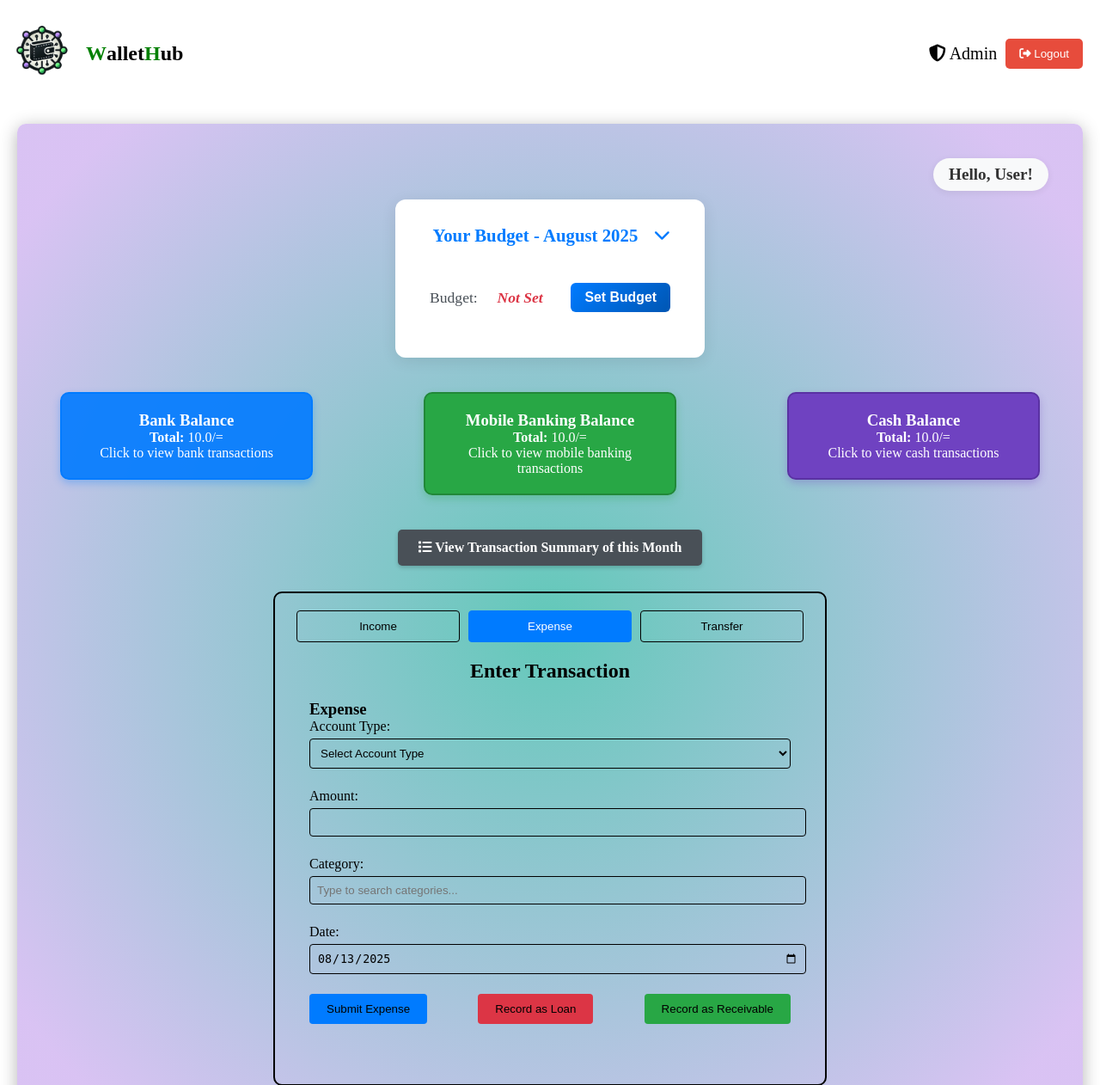
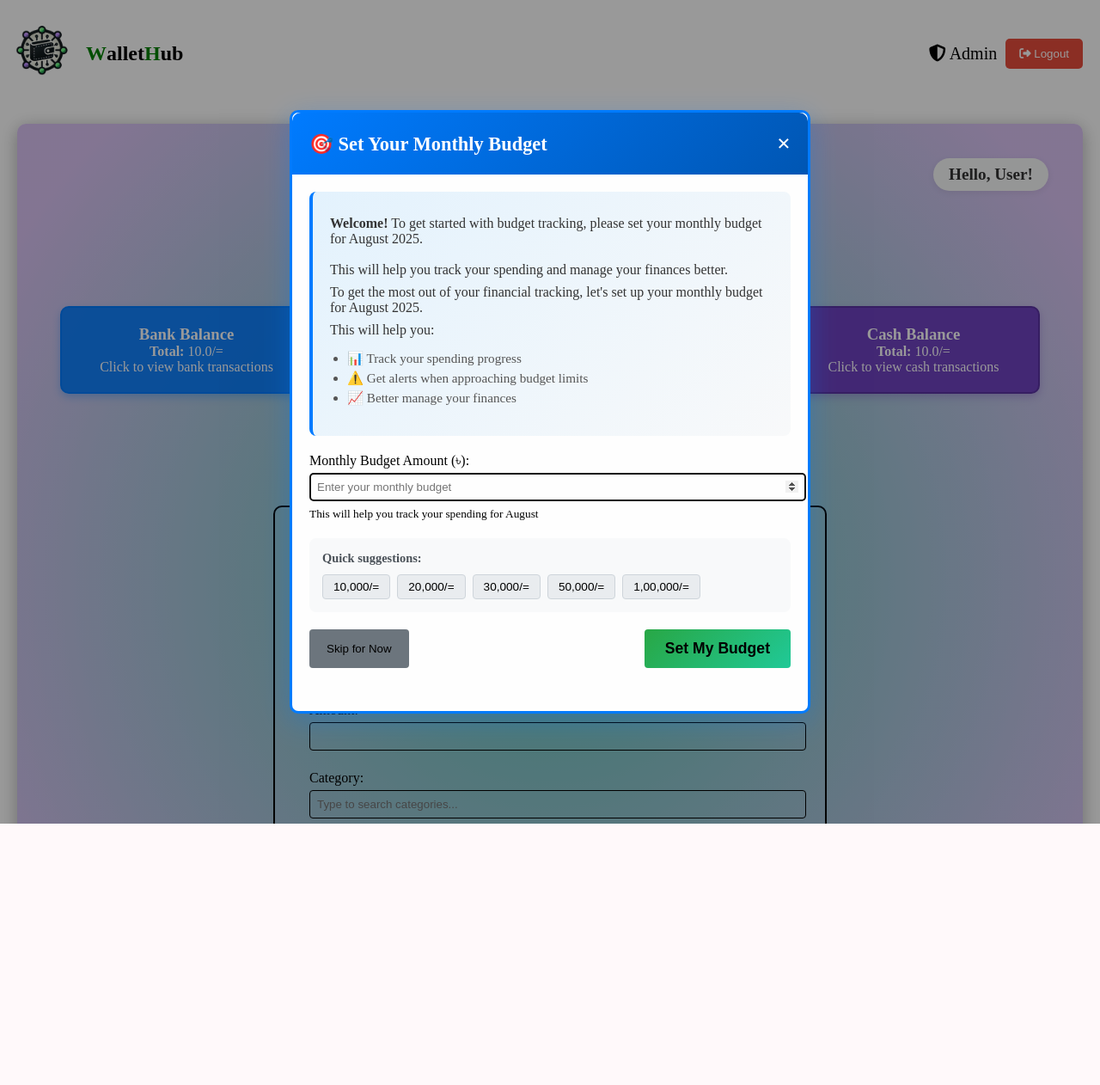
Before and after one commit to Ajlanalif/WalletHub, a Flask app: page /dashboard in a window 1280 px wide. Shown: the top 1262 px of the page at 86% size. After the commit the page ends 958 px from the top, so only its background shows below. Run offline with Flask 3, Linux system fonts and the light colour scheme; a user stored in the database is signed in; tables that the repository leaves empty hold one stand-in row (values such as "Sample post"); some libraries are stand-ins or nearby versions.

Commit message:
corrected the budget work

```diff
--- a/templates/dashboard.html
+++ b/templates/dashboard.html
@@ -547,21 +547,38 @@
         </div>
     </div>
 </div>
-<div id="budgetModal" class="modal">
+<div id="budgetModal" class="modal budget-required-modal">
     <div class="modal-content">
         <div class="modal-header">
-            <h3>Set Monthly Budget</h3>
+            {% if not budget %}
+            <h3>🎯 Set Your Monthly Budget</h3>
+            {% else %}
+            <h3>Update Monthly Budget</h3>
+            {% endif %}
             <span class="close-modal" onclick="closeBudgetModal()">&times;</span>
         </div>
         <div class="modal-body">
-            <p>Set your budget for {{ month_name }} {{ current_year }}</p>
+            {% if not budget %}
+            <div class="welcome-message">
+                <p><strong>Welcome to WalletHub!</strong></p>
+                <p>To get the most out of your financial tracking, let's set up your monthly budget for {{ month_name }} {{ current_year }}.</p>
+                <p>This will help you:</p>
+                <ul style="text-align: left; margin: 15px 0;">
+                    <li>📊 Track your spending progress</li>
+                    <li>⚠️ Get alerts when approaching budget limits</li>
+                    <li>📈 Better manage your finances</li>
+                </ul>
+            </div>
+            {% else %}
+            <p>Update your budget for {{ month_name }} {{ current_year }}</p>
+            {% endif %}
 
             <form id="budgetForm" method="POST" action="{{ url_for('set_budget') }}">
                 <input type="hidden" name="month" value="{{ current_month }}">
                 <input type="hidden" name="year" value="{{ current_year }}">
 
                 <div class="form-group">
-                    <label for="budget_amount">Budget Amount (৳):</label>
+                    <label for="budget_amount">Monthly Budget Amount (৳):</label>
                     <input type="number" id="budget_amount" name="amount" step="0.01" min="1" required
                            placeholder="Enter your monthly budget"
                            {% if budget %}value="{{ budget }}"{% endif %}>
@@ -575,14 +592,18 @@
                         <button type="button" onclick="setBudgetAmount(20000)">20,000/=</button>
                         <button type="button" onclick="setBudgetAmount(30000)">30,000/=</button>
                         <button type="button" onclick="setBudgetAmount(50000)">50,000/=</button>
+                        <button type="button" onclick="setBudgetAmount(100000)">1,00,000/=</button>
                     </div>
                 </div>
 
                 <div class="form-actions">
+                    {% if not budget %}
+                    <button type="button" onclick="skipBudget()" class="cancel-button">Skip for Now</button>
+                    <button type="submit" class="submit-button primary">Set My Budget</button>
+                    {% else %}
                     <button type="button" onclick="closeBudgetModal()" class="cancel-button">Cancel</button>
-                    <button type="submit" class="submit-button">
-                        {% if budget %}Update Budget{% else %}Set Budget{% endif %}
-                    </button>
+                    <button type="submit" class="submit-button">Update Budget</button>
+                    {% endif %}
                 </div>
             </form>
         </div>
@@ -907,6 +928,15 @@
 }
 
 .budget-summary {
+        max-height: 0;
+    overflow: hidden;
+    opacity: 0;
+    transition: max-height 0.4s ease-out, opacity 0.4s ease-out, padding 0.4s ease-out;
+    padding: 0 20px;
+}
+.budget-summary.expanded {
+    max-height: 100px;
+    opacity: 1;
     padding: 10px 20px;
 }
 
@@ -1081,6 +1111,56 @@
             opacity: 1;
             transform: translateY(0);
         }
+    }
+    /* Enhanced Budget Modal for First Time Users */
+.budget-required-modal .modal-content {
+    border: 3px solid #007bff;
+    box-shadow: 0 8px 32px rgba(0,123,255,0.3);
+}
+
+.budget-required-modal .modal-header {
+    background: linear-gradient(135deg, #007bff, #0056b3);
+    padding: 20px;
+}
+
+.budget-required-modal .modal-header h3 {
+    font-size: 1.4em;
+    margin: 0;
+}
+
+.welcome-message {
+    background: linear-gradient(135deg, #e3f2fd, #f8f9fa);
+    padding: 20px;
+    border-radius: 8px;
+    margin-bottom: 20px;
+    border-left: 4px solid #007bff;
+}
+
+.welcome-message p {
+    margin: 8px 0;
+    color: #333;
+}
+
+.welcome-message ul {
+    color: #555;
+    padding-left: 20px;
+}
+
+.welcome-message ul li {
+    margin: 5px 0;
+    font-size: 0.95em;
+}
+
+.submit-button.primary {
+    background: linear-gradient(135deg, #28a745, #20c997);
+    font-weight: 700;
+    padding: 12px 24px;
+    font-size: 1.1em;
+}
+
+.submit-button.primary:hover {
+    background: linear-gradient(135deg, #218838, #1ea080);
+    transform: translateY(-1px);
 }
 
     .modal-header {
@@ -1820,6 +1900,15 @@
 
             alert(message);
         }
+        // Add this function with your other budget functions
+function skipBudget() {
+    if (confirm('Are you sure you want to skip setting a budget?\n\nYou can always set it later, but having a budget helps track your spending better.')) {
+        // Set a flag to remember user skipped budget (optional)
+        localStorage.setItem('budgetSkipped', 'true');
+        localStorage.setItem('budgetSkippedDate', new Date().toISOString());
+        closeBudgetModal();
+    }
+}
 
         // Function to show receivable modal for any expense
         function showReceivableModal(accountType, amount, category, date, description) {
@@ -1873,17 +1962,20 @@ function setBudgetAmount(amount) {
 }
 function toggleBudgetDetails() {
     const budgetDetails = document.getElementById('budgetDetails');
+    const budgetSummary = document.querySelector('.budget-summary');
     const toggleIcon = document.getElementById('budgetToggleIcon');
 
     if (budgetDetails) {
         if (budgetDetails.classList.contains('expanded')) {
-            // Collapse
+            // Collapse both sections
             budgetDetails.classList.remove('expanded');
+            budgetSummary.classList.remove('expanded');
             toggleIcon.classList.remove('rotated');
             localStorage.setItem('budgetExpanded', 'false');
         } else {
-            // Expand
+            // Expand both sections
             budgetDetails.classList.add('expanded');
+            budgetSummary.classList.add('expanded');
             toggleIcon.classList.add('rotated');
             localStorage.setItem('budgetExpanded', 'true');
         }
@@ -1902,6 +1994,50 @@ function toggleBudgetDetails() {
                         toggleIcon.classList.add('rotated');
                     }
                 }
+
+                {% if not budget %}
+                // Show budget modal automatically on every login when no budget is set
+                setTimeout(() => {
+                    console.log('No budget set, showing budget modal...');
+                    showBudgetModal();
+
+                    // Add a welcome message to the modal for first-time users
+                    const modalBody = document.querySelector('#budgetModal .modal-body p');
+                    if (modalBody) {
+                        modalBody.innerHTML = `
+                            <strong>Welcome!</strong> To get started with budget tracking, please set your monthly budget for {{ month_name }} {{ current_year }}.
+                            <br><br>
+                            This will help you track your spending and manage your finances better.
+                        `;
+                    }
+
+                    // Make the modal persistent (harder to dismiss accidentally)
+                    const budgetModal = document.getElementById('budgetModal');
+
+                    // Prevent closing by clicking outside
+                    budgetModal.addEventListener('click', function(e) {
+                        if (e.target === budgetModal) {
+                            // Show a gentle reminder instead of closing
+                            alert('Please set your monthly budget to continue. This helps track your spending effectively.');
+                            return false;
+                        }
+                    });
+
+                    // Modify the close button to show confirmation
+                    const closeButton = budgetModal.querySelector('.close-modal');
+                    if (closeButton) {
+                        closeButton.addEventListener('click', function(e) {
+                            if (confirm('Are you sure you want to skip setting a budget? You can always set it later from the dashboard.')) {
+                                closeBudgetModal();
+                            } else {
+                                e.preventDefault();
+                                return false;
+                            }
+                        });
+                    }
+
+                }, 500); // Reduced delay to 500ms for faster appearance
+                {% endif %}
 
                 // Parse JSON data from hidden elements
                 try {
```
Lines whose indentation alone changed are shown as unchanged.
